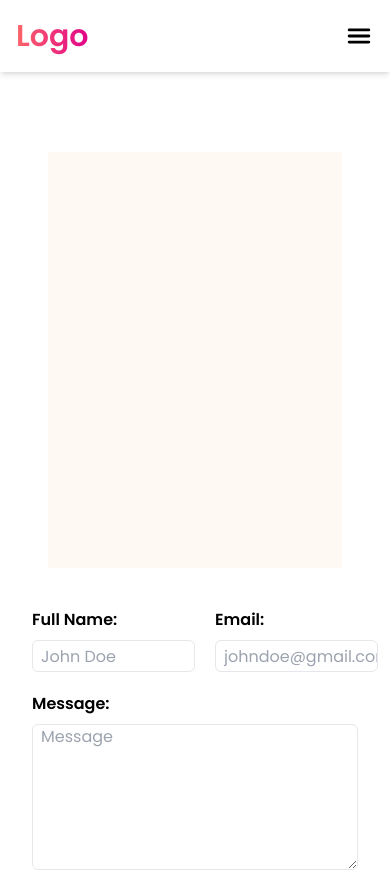
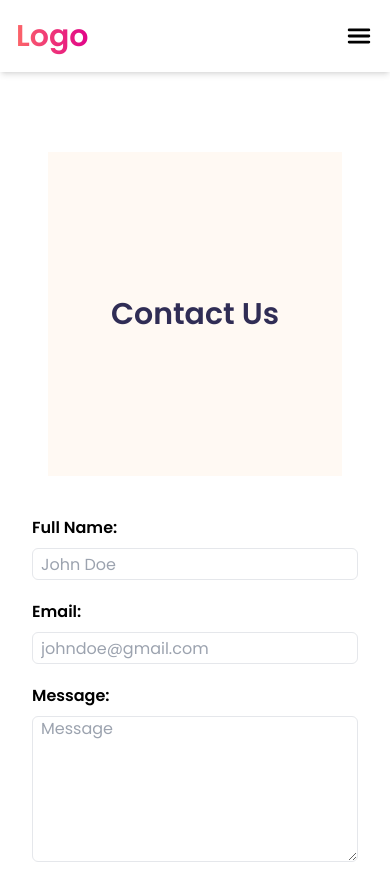
Before and after one commit to AkashAmrolkar/blogapp, a React (Vite) app in the folder client/: page /contact in a window 390 px wide. Shown: the top 870 px of the page. Built offline with nearby package versions, Linux system fonts and the light colour scheme; no server answers.

Commit message:
vercel updated

```diff
--- a/client/src/component/CategoryBanner.jsx
+++ b/client/src/component/CategoryBanner.jsx
@@ -1,12 +1,10 @@
 import React from 'react'
-import { useParams } from 'react-router-dom'
 
-const CategoryBanner = () => {
-    const {category} = useParams()
+const CategoryBanner = ({heading}) => {
   return (
     <div className='container'>
-        <div className='flex justify-center items-center py-52 bg-[#fff9f3]'>
-            <h1 className='font-bold text-5xl capitalize text-center text-[#302D55]'>{category}</h1>
+        <div className='flex justify-center items-center py-36 lg:py-44 bg-[#fff9f3]'>
+            <h1 className='font-bold text-3xl md:text-5xl capitalize text-center text-[#302D55]'>{heading}</h1>
         </div>
     </div>
   )
--- a/client/src/component/ContactForm.jsx
+++ b/client/src/component/ContactForm.jsx
@@ -38,12 +38,12 @@ const ContactForm = () => {
   return (
     <div>
         <form onSubmit={handleSubmit}>
-            <div className='flex gap-5 mb-5'>
-                <div className="form_field flex flex-col gap-2 w-1/2">
+            <div className='flex flex-col sm:flex-row gap-5 mb-5'>
+                <div className="form_field flex flex-col gap-2 w-full sm:w-1/2">
                     <label className='font-semibold'>Full Name: </label>
                     <input type='text' className='h-8 border border-gray-200 rounded-md pl-2 focus:outline-none' name='fullname' value={data.fullname} onChange={handleChange} placeholder='John Doe' required />
                 </div>
-                <div className="form_field flex flex-col gap-2 w-1/2">
+                <div className="form_field flex flex-col gap-2 w-full sm:w-1/2">
                     <label className='font-semibold'>Email: </label>
                     <input type='email' className='h-8 border border-gray-200 rounded-md pl-2 focus:outline-none' name='email' value={data.email} onChange={handleChange} placeholder='johndoe@gmail.com' required />
                 </div>
--- a/client/src/component/PopularArticles.jsx
+++ b/client/src/component/PopularArticles.jsx
@@ -5,7 +5,9 @@ import { NavLink } from 'react-router-dom'
 const PopularArticles = ({post}) => {
   const postTitle = (desc) => {
     const maxLength = 100;
+    console.log("Length", desc.length)
     return desc.substring(0, maxLength);
+
 }
   return (
     <div className=' last:mb-0 mb-8'>
--- a/client/src/pages/Contact.jsx
+++ b/client/src/pages/Contact.jsx
@@ -5,7 +5,7 @@ import ContactForm from '../component/ContactForm'
 const Contact = () => {
   return (
     <div className=' container py-10 flex flex-col gap-10'>
-        <CategoryBanner />
+        <CategoryBanner heading={'Contact Us'} />
         <ContactForm />
     </div>
   )
--- a/client/src/pages/SingleCategoryPage.jsx
+++ b/client/src/pages/SingleCategoryPage.jsx
@@ -1,11 +1,13 @@
 import React from 'react'
 import CategoryPosts from '../component/CategoryPosts'
 import CategoryBanner from '../component/CategoryBanner'
+import { useParams } from 'react-router-dom'
 
 const SingleCategoryPage = () => {
+  const {category} = useParams()
   return (
     <div className='flex flex-col gap-14'>
-        <CategoryBanner />
+        <CategoryBanner heading={category} />
         <CategoryPosts />
     </div>
   )
--- a/client/vite.config.js
+++ b/client/vite.config.js
@@ -7,7 +7,7 @@ export default defineConfig({
   server: {
     proxy: {
       '/api': {
-        target: 'http://localhost:5000',
+        target: 'https://blogapp-backend-ten.vercel.app',
         changeOrigin: true,
         secure: false,
       }
```
Also changed, not shown: 2 other files (tests, documents, lock files or other folders).
